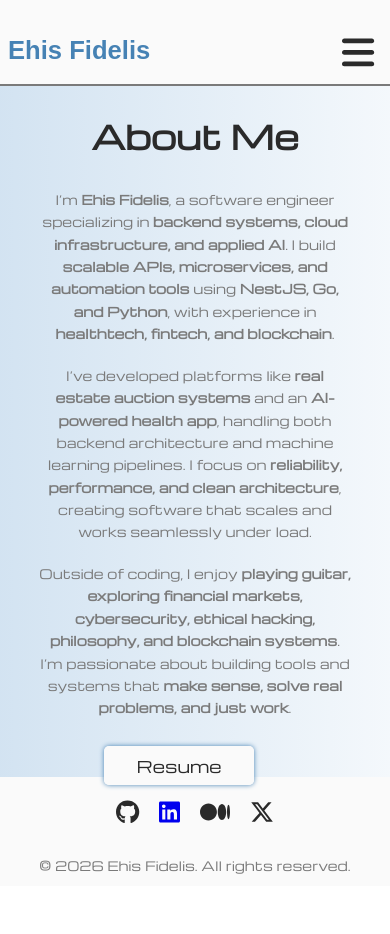
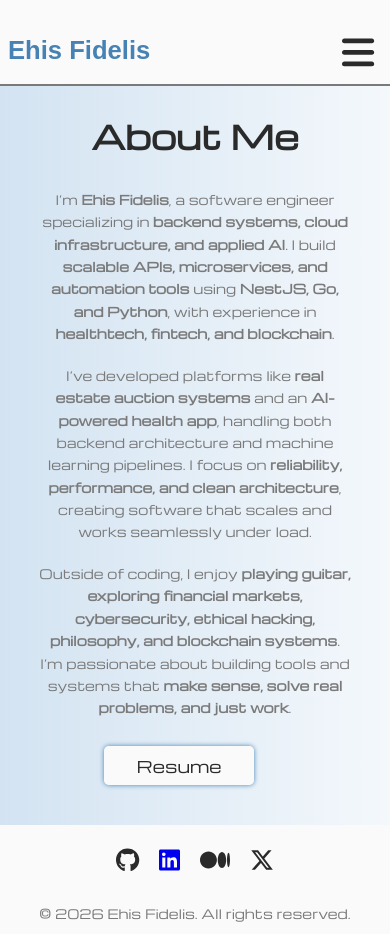
Before and after one commit to ehis-io/ehis-portfolio, a Next.js app: page /ehis-portfolio/about in a window 390 px wide. Before the commit the page ends 886 px from the top, so only its background shows below. Built offline with nearby package versions, Linux system fonts and the light colour scheme; a web font is replaced by a local one.

Commit message:
fix mobile screen

```diff
--- a/app/about/about.module.css
+++ b/app/about/about.module.css
@@ -149,6 +149,7 @@
 
   .home {
     height: fit-content;
+    padding-bottom: 3em;
   }
 
   .container {
--- a/app/components/footer/footer.module.css
+++ b/app/components/footer/footer.module.css
@@ -4,6 +4,7 @@
   color: var(--text-color);
   text-align: center;
   margin-top: auto;
+  position: sticky;
 
   /* important for flex layout */
 }
--- a/app/contact/contact.module.css
+++ b/app/contact/contact.module.css
@@ -1,5 +1,5 @@
 .container {
-  height: 70vh;
+  height: 100vh;
   display: flex;
   flex-direction: column;
   justify-content: center;
@@ -7,6 +7,7 @@
 
   color: var(--text-color);
   padding: 1.5rem;
+  position: relative;
   /* background-color: var(--background-color); */
 }
 
```
